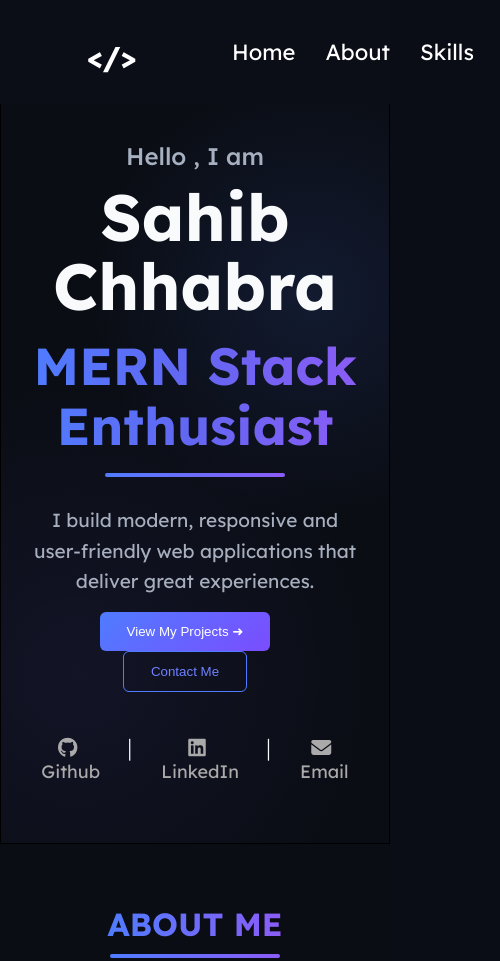
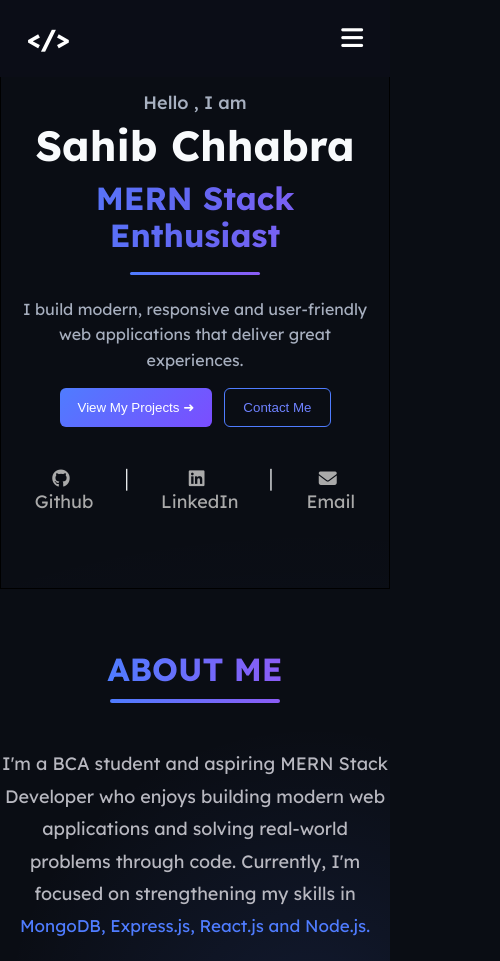
Before and after one commit to SahibChhabra/Portfolio, a plain HTML site: page index.html in a window 390 px wide. Shown: the top 961 px of the page, 500 px wide, since content can reach past the window. Drawn offline with Linux system fonts and the light colour scheme.

Commit message:
made navbar responsive

```diff
--- a/Styles/hero.css
+++ b/Styles/hero.css
@@ -8,14 +8,7 @@
     min-height: 100vh;
     padding: 0px 7%;
     box-sizing: border-box;
-    background:
-        radial-gradient(circle at 80% 35%,
-            rgba(79, 124, 255, 0.12),
-            transparent 35%),
-        radial-gradient(circle at 20% 80%,
-            rgba(123, 97, 255, 0.08),
-            transparent 40%),
-        #0A0D14;
+
     text-align: center;
 
 }
--- a/Styles/responsive.css
+++ b/Styles/responsive.css
@@ -0,0 +1,130 @@
+/* Hamburger button - hidden on desktop */
+.menu-btn {
+    display: none;
+}
+
+
+
+
+  @media (max-width: 768px) {
+
+    nav {
+        padding: 15px 20px;
+        position: relative;
+    }
+
+    /* Hide desktop links and resume */
+    nav ul,
+    .resume-button {
+        display: none;
+    }
+
+    /* Show hamburger */
+    .menu-btn {
+        display: block;
+        background: none;
+        border: none;
+        color: white;
+        font-size: 25px;
+        cursor: pointer;
+    }
+
+    .logo {
+        font-size: 26px;
+        margin-top: 0;
+    }
+
+    /* Mobile menu */
+    .nav-links {
+        display: flex;
+        flex-direction: column;
+        align-items: center;
+
+        position: absolute;
+        top: 100%;
+        left: 0;
+
+        width: 100%;
+        padding: 25px 0;
+        gap: 20px;
+
+        background: #0b0d17;
+        border-radius: 0 0 10px 10px;
+
+        opacity: 0;
+        visibility: hidden;
+        transform: translateY(-10px);
+
+        transition: opacity 0.3s ease,
+                    transform 0.3s ease,
+                    visibility 0.3s ease;
+    }
+
+    .nav-links.active {
+        opacity: 1;
+        visibility: visible;
+        transform: translateY(0);
+    }
+
+    .Hero-section {
+        min-height: auto;
+        padding: 90px 20px 50px;
+    }
+
+    .card1 {
+        width: 100%;
+        max-width: 100%;
+    }
+
+    .intro {
+        font-size: 18px;
+        margin-top: 0;
+        margin-bottom: 10px;
+    }
+
+    .card1 h1 {
+        font-size: 42px;
+        margin-bottom: 12px;
+    }
+
+    .card1 h2 {
+        font-size: 32px;
+        margin-bottom: 18px;
+    }
+    .hero-line {
+        width: 130px;
+        height: 3px;
+        margin-bottom: 22px;
+    }
+
+    .card1 h3 {
+        font-size: 16px;
+        line-height: 1.6;
+        max-width: 350px;
+    }
+
+    .buttons {
+        padding: 15px 0;
+        display: flex;
+        justify-content: center;
+        gap: 12px;
+    }
+
+    .View-project,
+    .Contact-button {
+        margin-right: 0;
+        padding: 11px 18px;
+    }
+
+    .links {
+        padding: 25px 0;
+    }
+
+    .links-ul {
+        gap: 15px;
+    }
+
+    .links i {
+        font-size: 18px;
+    }
+}
--- a/Styles/style.css
+++ b/Styles/style.css
@@ -3,16 +3,27 @@
     padding: 0;
     box-sizing: border-box;
 }
-
+html, body {
+    width: 100%;
+    max-width: 100%;
+    overflow-x: hidden;
+}
 body {
     margin: 0;
-    background: #0B0D16;
+    background:
+        radial-gradient(circle at 80% 35%,
+            rgba(79, 124, 255, 0.12),
+            transparent 35%),
+        radial-gradient(circle at 20% 80%,
+            rgba(123, 97, 255, 0.08),
+            transparent 40%),
+        #0A0D14;
     color: #F8FAFC;
     ;
     font-family: "Lexend", sans-serif;
 }
 section {
-    scroll-margin-top: 100px;
+    scroll-margin-top: 70px;
 }
 html {
     scroll-behavior: smooth;
--- a/index.html
+++ b/index.html
@@ -14,7 +14,6 @@
     <link rel="stylesheet" href="Styles/navbar.css">
     <link rel="stylesheet" href="Styles/hero.css">
     <link rel="stylesheet" href="Styles/about.css">
-    <link rel="stylesheet" href="Styles/education.css">
     <link rel="stylesheet" href="Styles/skills.css">
     <link rel="stylesheet" href="Styles/projects.css">
     <link rel="stylesheet" href="Styles/responsive.css">
@@ -25,16 +24,18 @@
     <div class="navbar">
         <nav>
             <h2 class="logo">&lt;/&gt;</h2>
-            <ul>
+           <ul class="nav-links">
                  <li><a href="#home">Home</a></li>
                  <li><a href="#about">About</a></li>
                  <li><a href="#skills">Skills</a></li>
                  <li><a href="#projects">Projects</a></li>
                  <li><a href="#contact">Contact</a></li>
-
              </ul>
             <button class="resume-button">Resume
                 <i class="fa-solid fa-download"></i>
+            </button>
+            <button class="menu-btn">
+    <i class="fa-solid fa-bars"></i>
 </button>
         </nav>
     </div>
--- a/script.js
+++ b/script.js
@@ -3,3 +3,27 @@ form.addEventListener('submit' , (e)=>{
     alert('Form submitted successfully!')
     e.preventDefault();
 })
+const menuBtn = document.querySelector(".menu-btn");
+const navLinks = document.querySelector(".nav-links");
+const menuIcon = menuBtn.querySelector("i");
+menuBtn.addEventListener("click", () => {
+    navLinks.classList.toggle("active");
+
+    if (navLinks.classList.contains("active")) {
+        menuIcon.classList.remove("fa-bars");
+        menuIcon.classList.add("fa-xmark");
+    } else {
+        menuIcon.classList.remove("fa-xmark");
+        menuIcon.classList.add("fa-bars");
+    }
+});
+const links = document.querySelectorAll(".nav-links a");
+
+links.forEach(link => {
+    link.addEventListener("click", () => {
+        navLinks.classList.remove("active");
+
+        menuIcon.classList.remove("fa-xmark");
+        menuIcon.classList.add("fa-bars");
+    });
+});
```
Lines whose indentation alone changed are shown as unchanged.
